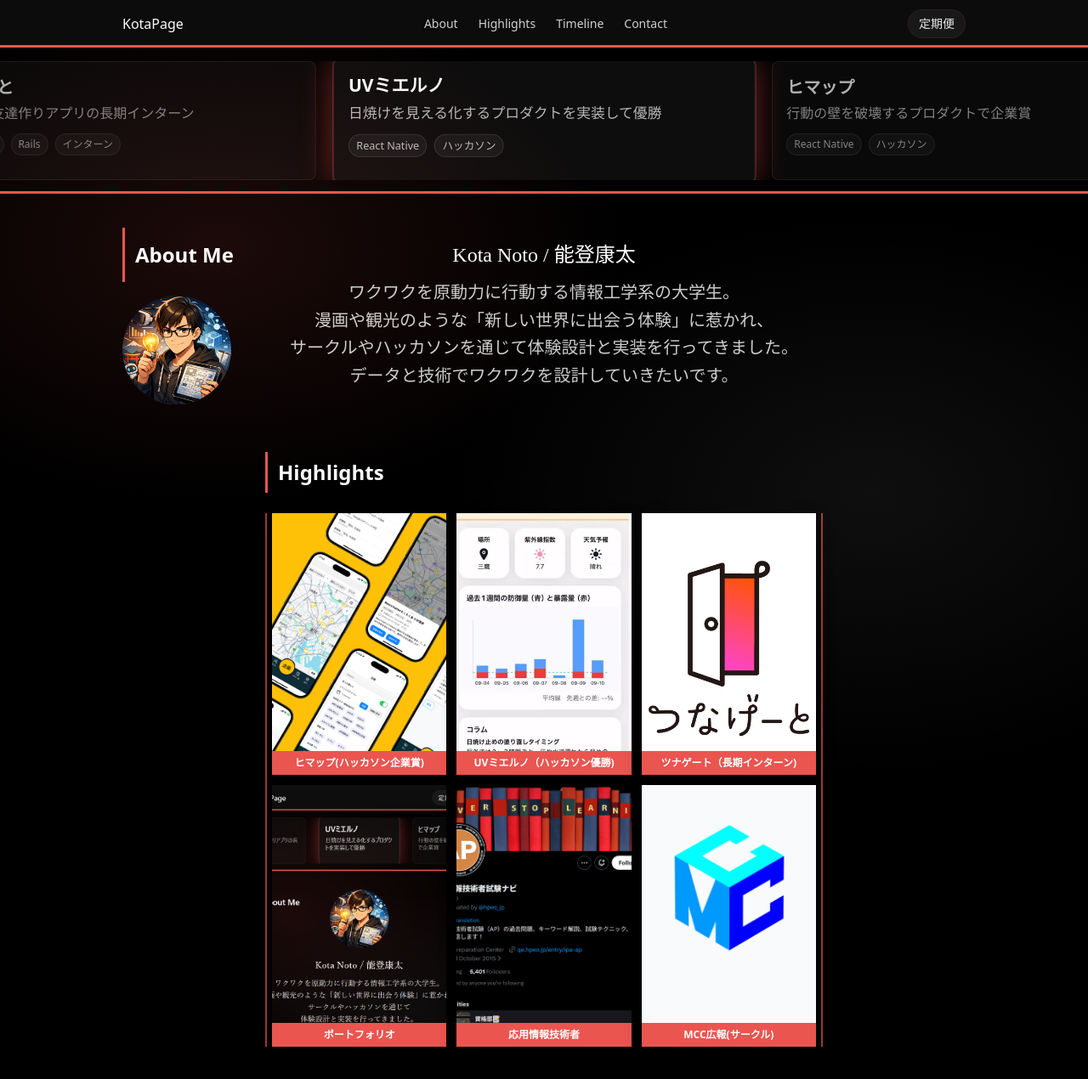
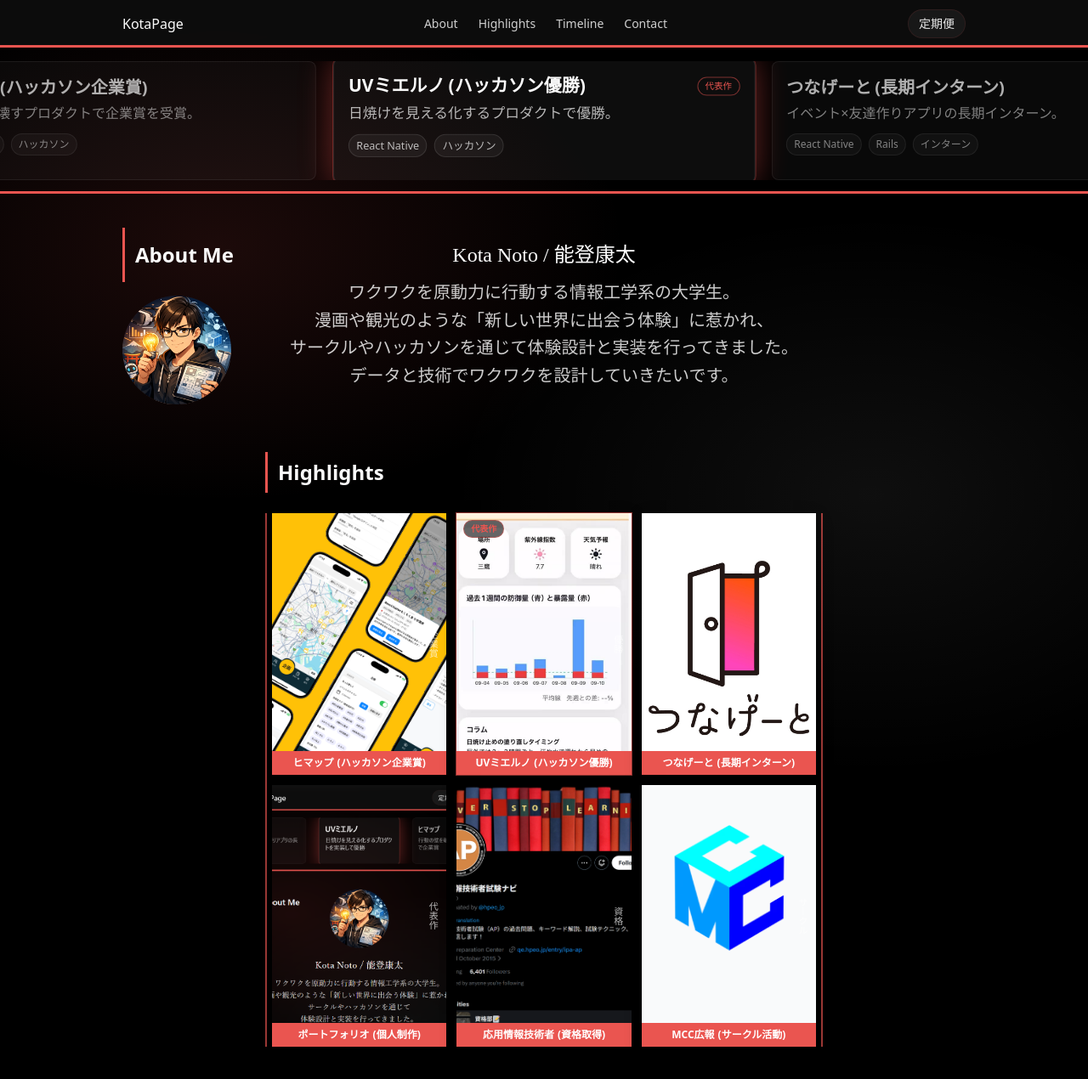
Before and after one commit to Supa-canpas/myportfolio, a React (Vite) app: page / in a window 1280 px wide. Shown: the top 1270 px of the page at 85% size. Built offline with nearby package versions, Linux system fonts and the light colour scheme.

Commit message:
表示データの管理方法の変更、UIの調整

```diff
--- a/src/components/HeroSwiper.jsx
+++ b/src/components/HeroSwiper.jsx
@@ -1,18 +1,13 @@
 import { useState } from "react";
 import { Swiper, SwiperSlide } from "swiper/react";
 import { Autoplay } from "swiper/modules";
+import HighlightModal from "./HighlightModal";
+import { highlights } from "./highlightsData";
 import "swiper/css";
 
-const slides = [
-    { title: "つなげーと", desc: "イベント×友達作りアプリの長期インターン", badges: ["React Native","Rails","インターン"]},
-    { title: "UVミエルノ", desc:"日焼けを見える化するプロダクトを実装して優勝", badges: ["React Native","ハッカソン"]},
-    { title: "ヒマップ", desc:"行動の壁を破壊するプロダクトで企業賞", badges: ["React Native","ハッカソン"]},
-    { title: "AP合格", desc:"応用情報技術者に合格", badges: ["資格"]},
-    { title: "ポートフォリオサイト", desc:"このサイト自体も自作しています", badges: ["React","Vite","TailwindCSS"]},
-];
-
 export default function HeroSwiper() {
-    const [active, setActive] = useState(0);
+    const [activeIndex, setActiveIndex] = useState(0);
+    const [activeHighlight, setActiveHighlight] = useState(null);
 
     return (
         <section className="py-4 relative">
@@ -25,23 +20,46 @@ export default function HeroSwiper() {
                 centeredSlides={true}
                 loop={true}
                 autoplay={{ delay: 4500, disableOnInteraction: false }}
-                onSlideChange={(swiper) => setActive(swiper.realIndex)}
+                onSlideChange={(swiper) => setActiveIndex(swiper.realIndex)}
             >
-                {slides.map((s, i) => (
-                    <SwiperSlide key={s.title}>
-                        <div className={`border border-white/10 rounded-lg p-3 md:p-4 h-25 md:h-35 flex flex-col transition ${i === active
-                        ? "bg-white/5 border-[#EA5550]/40 ring-1 ring-[#EA5550]/30 shadow-[0_0_36px_rgba(234,85,80,0.45)] scale-[1.05]" : "bg-white/5 opacity-70"}`}>
-                            <div className="text-base md:text-lg lg:text-xl font-semibold">{s.title}</div>
-                            <div className="text-xs md:text-sm lg:text-base text-white/70 mt-1 line-clamp-2">{s.desc}</div>
+                {highlights.map((item, i) => (
+                    <SwiperSlide key={item.id}>
+                        <div
+                            className={`border border-white/10 rounded-lg p-3 md:p-4 h-25 md:h-35 flex flex-col transition ${i === activeIndex
+                            ? "bg-white/5 border-[#EA5550]/40 ring-1 ring-[#EA5550]/30 shadow-[0_0_36px_rgba(234,85,80,0.45)] scale-[1.05]" : "bg-white/5 opacity-70"}`}
+                            onClick={() => setActiveHighlight(item)}
+                            onKeyDown={(event) => {
+                                if (event.key === "Enter") {
+                                    setActiveHighlight(item);
+                                }
+                            }}
+                            tabIndex={0}
+                            role="button"
+                        >
+                            <div className="flex items-center justify-between gap-2">
+                                <div className="text-base md:text-lg lg:text-xl font-semibold">
+                                    <span>{item.title}</span>
+                                    {item.subtitle ? (
+                                        <span className="ml-1 hidden sm:inline">({item.subtitle})</span>
+                                    ) : null}
+                                </div>
+                                {item.featured ? (
+                                    <span className="text-[10px] px-2 py-0.5 rounded-full border border-[#EA5550]/50 text-[#EA5550]">
+                                        代表作
+                                    </span>
+                                ) : null}
+                            </div>
+                            <div className="text-xs md:text-sm lg:text-base text-white/70 mt-1 line-clamp-2">{item.summary}</div>
                             <div className="hidden md:flex gap-2 mt-3 flex-wrap">
-                                {s.badges.map((b) => (
-                                    <span key={b} className="text-xs px-2 py-1 rounded-full bg-white/5 border border-white/10 text-white/70">{b}</span>
+                                {item.badges.map((badge) => (
+                                    <span key={badge} className="text-xs px-2 py-1 rounded-full bg-white/5 border border-white/10 text-white/70">{badge}</span>
                                 ))}
                             </div>
                         </div>
                     </SwiperSlide>
                 ))}
             </Swiper>
+            <HighlightModal book={activeHighlight} onClose={() => setActiveHighlight(null)} />
         </section>
     );
 }
--- a/src/components/HighlightModal.jsx
+++ b/src/components/HighlightModal.jsx
@@ -1,18 +1,10 @@
 import { useEffect } from "react";
 
 const fallbackDetails = {
-  date: "2024/9",
-  technologies: [
-    "TypeScript",
-    "React",
-    "Remix",
-    "Supabase",
-    "AWS",
-    "Python",
-    "Flask",
-  ],
-  platform: "Web",
-  links: [{ label: "Presentation", href: "#" }],
+  date: "",
+  technologies: [],
+  platform: "",
+  links: [],
   description: "Details are coming soon.",
 };
 
@@ -43,6 +35,11 @@ export default function HighlightModal({ book, onClose }) {
   }
 
   const details = book.details || fallbackDetails;
+  const technologies =
+    details.technologies?.length > 0
+      ? details.technologies
+      : book.badges || fallbackDetails.technologies;
+  const links = details.links?.length > 0 ? details.links : fallbackDetails.links;
 
   return (
     <div
@@ -50,13 +47,13 @@ export default function HighlightModal({ book, onClose }) {
       onClick={onClose}
     >
       <div
-        className="w-full max-h-[90vh] max-w-4xl overflow-y-auto rounded-xl border border-white/10 bg-[#1a1a1a] text-white shadow-[0_20px_80px_rgba(0,0,0,0.55)]"
+        className="w-[70%] max-h-[90vh] max-w-[92vw] overflow-y-auto rounded-lg border border-white/10 bg-[#1a1a1a] text-white shadow-[0_20px_80px_rgba(0,0,0,0.55)] sm:max-h-[85vh] sm:max-w-3xl sm:rounded-xl lg:max-w-4xl"
         onClick={(event) => event.stopPropagation()}
         role="dialog"
         aria-modal="true"
       >
         <div className="grid md:grid-cols-[1.35fr_1fr]">
-          <div className="relative h-56 bg-[#0f0f0f] sm:h-72 md:h-auto">
+          <div className="relative mx-auto aspect-square w-full max-w-[240px] bg-[#0f0f0f] sm:max-w-[320px] md:mx-0 md:max-w-none">
             {book.image ? (
               <img
                 src={book.image}
@@ -72,12 +69,22 @@ export default function HighlightModal({ book, onClose }) {
           <div className="p-4 sm:p-6">
             <div className="flex items-start justify-between gap-4">
               <div>
-                <div className="text-xl font-semibold sm:text-2xl">
-                  {book.title}
+                <div className="flex flex-wrap items-center gap-2 text-xl font-semibold sm:text-2xl">
+                  <span>{book.title}</span>
+                  {book.subtitle ? (
+                    <span className="inline">({book.subtitle})</span>
+                  ) : null}
+                  {book.featured ? (
+                    <span className="rounded-full border border-[#EA5550]/50 px-2 py-0.5 text-[10px] font-semibold text-[#EA5550]">
+                      代表作
+                    </span>
+                  ) : null}
                 </div>
+                {details.date ? (
                   <div className="text-xs text-white/60 sm:text-sm">
                     {details.date}
                   </div>
+                ) : null}
               </div>
               <button
                 type="button"
@@ -93,20 +100,23 @@ export default function HighlightModal({ book, onClose }) {
                 <div className="mb-2 w-full text-white/60 sm:mb-0 sm:w-28">
                   Technologies
                 </div>
-                <div>{details.technologies.join(", ")}</div>
+                <div>{technologies.join(", ")}</div>
               </div>
+              {details.platform ? (
                 <div className="flex flex-col border-t border-white/10 py-3 sm:flex-row sm:gap-4">
                   <div className="mb-2 w-full text-white/60 sm:mb-0 sm:w-28">
                     Platform
                   </div>
                   <div>{details.platform}</div>
                 </div>
+              ) : null}
+              {links.length > 0 ? (
                 <div className="flex flex-col border-t border-white/10 py-3 sm:flex-row sm:gap-4">
                   <div className="mb-2 w-full text-white/60 sm:mb-0 sm:w-28">
                     Links
                   </div>
                   <div className="flex flex-wrap gap-2">
-                  {details.links.map((link) => (
+                    {links.map((link) => (
                       <a
                         key={link.label}
                         href={link.href}
@@ -117,12 +127,12 @@ export default function HighlightModal({ book, onClose }) {
                     ))}
                   </div>
                 </div>
+              ) : null}
+              <div className="border-t border-white/10 py-4 leading-relaxed">
+                {details.description}
               </div>
             </div>
           </div>
-
-        <div className="border-t border-white/10 p-4 text-sm text-white/80 leading-relaxed sm:p-6">
-          {details.description}
         </div>
       </div>
     </div>
--- a/src/components/HighlightsBooks.jsx
+++ b/src/components/HighlightsBooks.jsx
@@ -1,26 +1,12 @@
 import { useState } from "react";
 import HighlightModal from "./HighlightModal";
-import uvmierno from "../assets/uvmierno.png";
-import himap from "../assets/himap.png";
-import tunagate from "../assets/tunagate.png";
-import portfolio from "../assets/portfolio.png";
-import ap from "../assets/ap.png";
-import mcc from "../assets/mcc.png";
-
-const books = [
-  { title: "ヒマップ(ハッカソン企業賞)", image: himap, ribbon: "Hackathon Win" },
-  { title: "UVミエルノ（ハッカソン優勝)", image: uvmierno, ribbon: "Hackathon Win" },
-  { title: "ツナゲート（長期インターン)", image:tunagate, ribbon: "Hackathon Win" },
-  { title: "ポートフォリオ", image:portfolio, ribbon: "Hackathon Win" },
-  { title: "応用情報技術者", image:ap, ribbon: "Hackathon Win" },
-  { title: "MCC広報(サークル)", image:mcc, ribbon: "Hackathon Win" },
-];
+import { highlights } from "./highlightsData";
 
 export default function HighlightsBooks() {
   const [activeBook, setActiveBook] = useState(null);
 
   return (
-    <section id="highlights" className="pt-6 pb-20">
+    <section id="highlights" className="scroll-mt-16 pt-6 pb-20">
       <div className="max-w-2xl mx-auto px-2">
         <div className="flex items-center gap-3 mb-6">
           <div className="h-12 w-[3px] bg-[#EA5550]" />
@@ -32,10 +18,18 @@ export default function HighlightsBooks() {
           <div className="absolute right-0 top-0 h-full w-[2px] bg-[#EA5550]/70" />
 
           <div className="grid gap-3 px-2 grid-cols-2 md:grid-cols-3">
-            {books.map((book, index) => (
+            {highlights.map((book, index) => {
+              const titleText = book.subtitle
+                ? `${book.title}(${book.subtitle})`
+                : book.title;
+              return (
               <article
-                key={`${book.title}-${index}`}
-                className="group relative aspect-[2/3] scale-95 md:scale-100 cursor-pointer overflow-hidden bg-[#6a6a6a] shadow-[0_6px_18px_rgba(0,0,0,0.3)]"
+                key={book.id || `${book.title}-${index}`}
+                className={`group relative aspect-[2/3] scale-95 md:scale-100 cursor-pointer overflow-hidden bg-[#6a6a6a] shadow-[0_6px_18px_rgba(0,0,0,0.3)] ${
+                  book.featured
+                    ? "ring-1 ring-[#EA5550]/60 shadow-[0_0_18px_rgba(234,85,80,0.35)]"
+                    : ""
+                }`}
                 onClick={() => setActiveBook(book)}
                 onKeyDown={(event) => {
                   if (event.key === "Enter") {
@@ -45,10 +39,15 @@ export default function HighlightsBooks() {
                 tabIndex={0}
                 aria-haspopup="dialog"
               >
+                {book.featured ? (
+                  <div className="absolute left-2 top-2 rounded-full border border-[#EA5550]/50 bg-black/60 px-2 py-0.5 text-[10px] font-semibold text-[#EA5550]">
+                    代表作
+                  </div>
+                ) : null}
                 {book.image ? (
                   <img
                     src={book.image}
-                    alt={book.title}
+                    alt={titleText}
                     className="h-full w-full object-cover transition-transform duration-300 group-hover:scale-105"
                   />
                 ) : (
@@ -68,11 +67,15 @@ export default function HighlightsBooks() {
 
                 {book.ribbon ? (
                   <div className="absolute bottom-0 left-0 w-full bg-[#EA5550] py-1.5 text-center text-xs font-semibold text-white">
-                    {book.title}
+                    <span>{book.title}</span>
+                    {book.subtitle ? (
+                      <span className="ml-1 inline">({book.subtitle})</span>
+                    ) : null}
                   </div>
                 ) : null}
               </article>
-            ))}
+              );
+            })}
           </div>
         </div>
       </div>
--- /dev/null
+++ b/src/components/highlightsData.js
@@ -0,0 +1,128 @@
+import uvmierno from "../assets/uvmierno.png";
+import himap from "../assets/himap.png";
+import tunagate from "../assets/tunagate.png";
+import portfolio from "../assets/portfolio.png";
+import ap from "../assets/ap.png";
+import mcc from "../assets/mcc.png";
+
+export const highlights = [
+  {
+    id: "himap",
+    title: "ヒマップ",
+    subtitle: "ハッカソン企業賞",
+    summary: "行動の壁を壊すプロダクトで企業賞を受賞。",
+    badges: ["React Native", "ハッカソン"],
+    image: himap,
+    ribbon: true,
+    sideLabel: "企業賞",
+    featured: false,
+    details: {
+      date: "2023/11",
+      technologies: ["React Native", "Expo", "Firebase"],
+      platform: "Mobile",
+      links: [{ label: "Presentation", href: "#" }],
+      description:
+        "行動の壁を壊すことをテーマにしたプロダクト。UI設計と実装、体験設計を担当しました。",
+    },
+  },
+  {
+    id: "uvmierno",
+    title: "UVミエルノ",
+    subtitle: "ハッカソン優勝",
+    summary: "日焼けを見える化するプロダクトで優勝。",
+    badges: ["React Native", "ハッカソン"],
+    image: uvmierno,
+    ribbon: true,
+    sideLabel: "優勝",
+    featured: true,
+    details: {
+      date: "2024/02",
+      technologies: ["React Native", "IoT", "Supabase"],
+      platform: "Mobile",
+      links: [{ label: "Presentation", href: "#" }],
+      description:
+        "日焼け量を可視化して体験につなげるプロダクト。フロントと連携部分を担当。",
+    },
+  },
+  {
+    id: "tunagate",
+    title: "つなげーと",
+    subtitle: "長期インターン",
+    summary: "イベント×友達作りアプリの長期インターン。",
+    badges: ["React Native", "Rails", "インターン"],
+    image: tunagate,
+    ribbon: true,
+    sideLabel: "インターン",
+    details: {
+      date: "2024/06",
+      technologies: ["React Native", "Rails"],
+      platform: "Mobile",
+      links: [{ label: "Product Page", href: "#" }],
+      description:
+        "イベント参加者同士をつなぐアプリ開発。画面実装とUX改善を担当しました。",
+    },
+  },
+  {
+    id: "portfolio",
+    title: "ポートフォリオ",
+    subtitle: "個人制作",
+    summary: "このサイト自体も自作しています。",
+    badges: ["React", "Vite", "TailwindCSS"],
+    image: portfolio,
+    ribbon: true,
+    sideLabel: "代表作",
+    featured: false,
+    details: {
+      date: "2024/10",
+      technologies: ["React", "Vite", "TailwindCSS"],
+      platform: "Web",
+      links: [{ label: "Site", href: "#" }],
+      description:
+        "世界観と体験を意識して制作したポートフォリオサイト。デザインと実装を担当。",
+    },
+  },
+  {
+    id: "ap",
+    title: "応用情報技術者",
+    subtitle: "資格取得",
+    summary: "応用情報技術者試験に合格。",
+    badges: ["資格"],
+    image: ap,
+    ribbon: true,
+    sideLabel: "資格",
+    details: {
+      date: "2023/10",
+      technologies: ["情報処理", "基礎知識"],
+      platform: "Exam",
+      links: [],
+      description:
+        "アルゴリズムやネットワーク、セキュリティの基礎を体系的に学習。",
+    },
+  },
+  {
+    id: "mcc",
+    title: "MCC広報",
+    subtitle: "サークル活動",
+    summary: "サークル広報を担当。",
+    badges: ["広報", "デザイン"],
+    image: mcc,
+    ribbon: true,
+    sideLabel: "サークル",
+    details: {
+      date: "2023/05",
+      technologies: ["Illustrator", "Canva"],
+      platform: "Design",
+      links: [],
+      description:
+        "イベント告知やSNS運用を担当。ビジュアル設計と情報発信に注力しました。",
+    },
+  },
+];
+
+export const formatHighlightTitle = (highlight) => {
+  if (!highlight?.subtitle) {
+    return highlight?.title || "";
+  }
+
+  return `${highlight.title}(${highlight.subtitle})`;
+};
```
Lines whose indentation alone changed are shown as unchanged.
